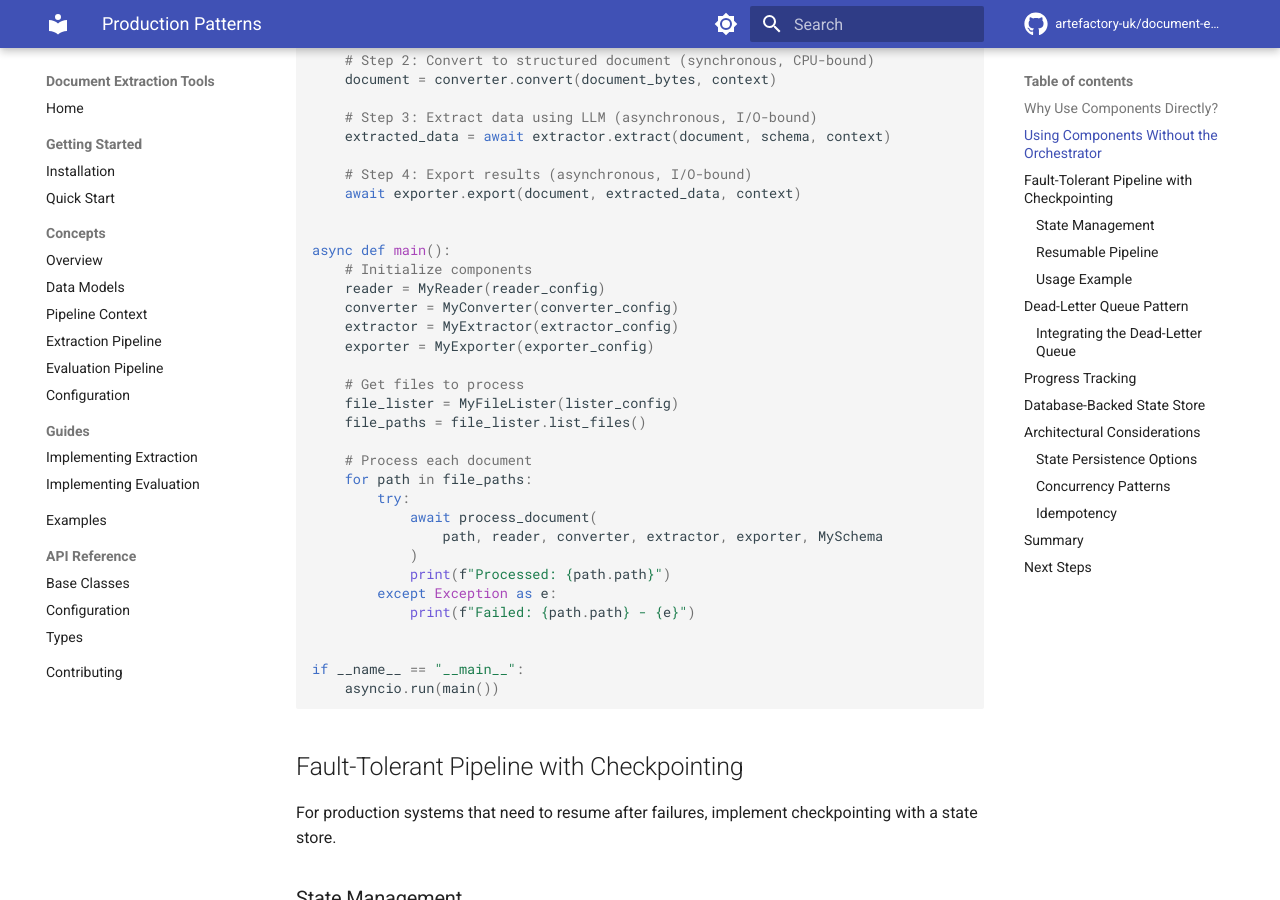
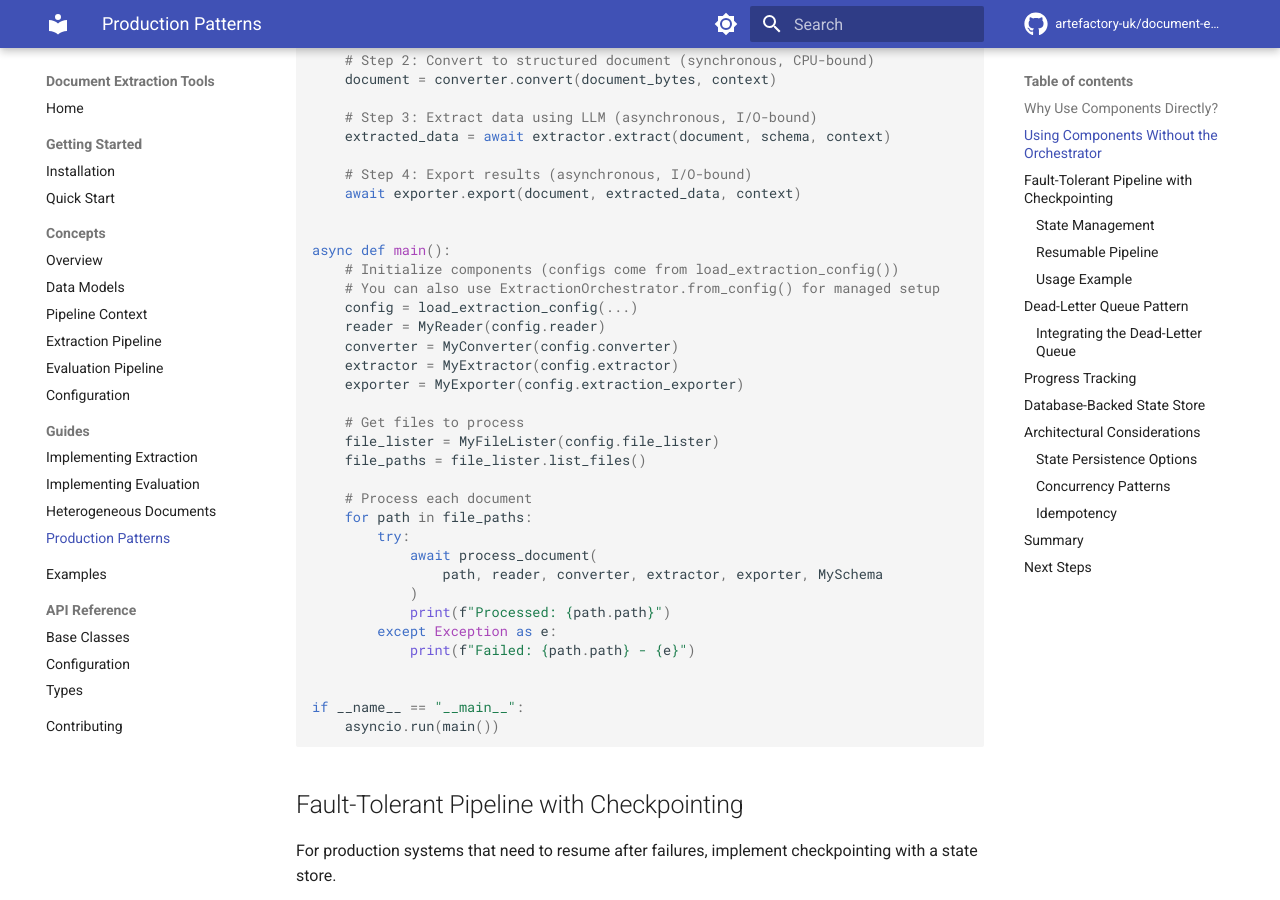
Before and after one commit to artefactory-uk/document-extraction-tools, an MkDocs documentation site: the page built from docs/guides/production-patterns.md, in a window 1280 px wide and 900 px high, scrolled down 1203 px. Built offline with MkDocs 1.6.1 and Material for MkDocs 9.7.7, drawn with Linux system fonts in a browser that asks for light colours; comment, search, counter and statistics services are not loaded; some of the changed text lies outside the part shown.

Commit message:
Address remaining PR #21 review comments (page 2)
- Add heterogeneous-documents.md and production-patterns.md to mkdocs nav
- Rename extraction_result→data in production-patterns.md IdempotentExporter
- Clarify config object creation in production-patterns.md examples
- Make run_id dynamic in implementing-extraction.md
- Use orchestrator's components instead of manual init in
  heterogeneous-documents.md
- Use orchestrator's file_lister directly in heterogeneous-documents.md

Co-Authored-By: Claude Opus 4.6 <noreply@anthropic.com>

```diff
--- a/docs/guides/production-patterns.md
+++ b/docs/guides/production-patterns.md
@@ -56,14 +56,16 @@ async def process_document(
 
 
 async def main():
-    # Initialize components
-    reader = MyReader(reader_config)
-    converter = MyConverter(converter_config)
-    extractor = MyExtractor(extractor_config)
-    exporter = MyExporter(exporter_config)
+    # Initialize components (configs come from load_extraction_config())
+    # You can also use ExtractionOrchestrator.from_config() for managed setup
+    config = load_extraction_config(...)
+    reader = MyReader(config.reader)
+    converter = MyConverter(config.converter)
+    extractor = MyExtractor(config.extractor)
+    exporter = MyExporter(config.extraction_exporter)
 
     # Get files to process
-    file_lister = MyFileLister(lister_config)
+    file_lister = MyFileLister(config.file_lister)
     file_paths = file_lister.list_files()
 
     # Process each document
@@ -382,11 +384,12 @@ from pathlib import Path
 
 
 async def main():
-    # Initialize components
-    reader = LocalReader(reader_config)
-    converter = PDFConverter(converter_config)
-    extractor = GeminiExtractor(extractor_config)
-    exporter = JSONExporter(exporter_config)
+    # Initialize components (configs come from load_extraction_config())
+    config = load_extraction_config(...)
+    reader = LocalReader(config.reader)
+    converter = PDFConverter(config.converter)
+    extractor = GeminiExtractor(config.extractor)
+    exporter = JSONExporter(config.extraction_exporter)
 
     # Create checkpoint manager
     checkpoint_manager = CheckpointManager(Path("./checkpoints"))
@@ -797,7 +800,7 @@ class IdempotentExporter(BaseExtractionExporter):
     async def export(
         self,
         document: Document,
-        extraction_result: ExtractionResult,
+        data: ExtractionResult,
         context: PipelineContext | None = None,
     ) -> None:
         # Use document ID as unique key
--- a/mkdocs.yml
+++ b/mkdocs.yml
@@ -98,6 +98,8 @@ nav:
   - Guides:
       - Implementing Extraction: guides/implementing-extraction.md
       - Implementing Evaluation: guides/implementing-evaluation.md
+      - Heterogeneous Documents: guides/heterogeneous-documents.md
+      - Production Patterns: guides/production-patterns.md
   - Examples: examples.md
   - API Reference:
       - Base Classes: api/base-classes.md
```
Also changed, not shown: other parts of docs/guides/production-patterns.md (+2 -2 lines), docs/guides/heterogeneous-documents.md (+5 -6 lines), docs/guides/implementing-extraction.md (+2 -1 lines).
